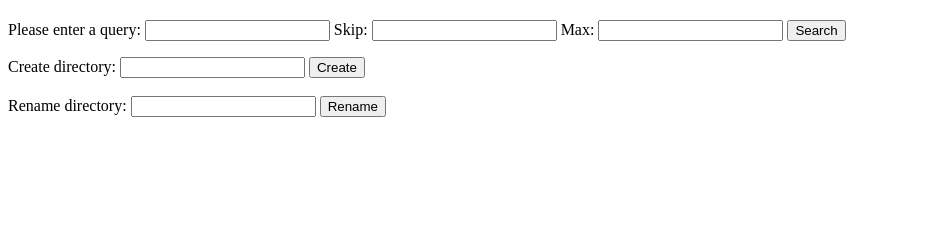
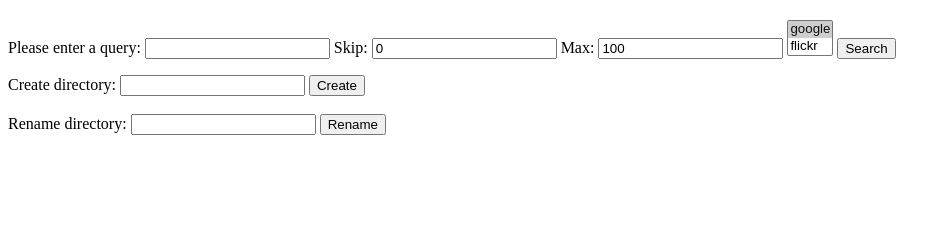
Before and after one commit to kostyaev/image-turk, a Python web app: template web/templates/browse.html in a window 1280 px wide. Shown: the part 137-377 px from the top of the page, without its empty margins (0-951 px from the left). Run offline with Jinja, Linux system fonts and the light colour scheme; the template is opened without the code that fills it, so the values that code supplies are empty; some libraries are stand-ins or nearby versions.

Commit message:
Add flickr support

```diff
--- a/web/templates/browse.html
+++ b/web/templates/browse.html
@@ -8,10 +8,15 @@
          <input type="text" name="query" />
 
          <label for="Skip">Skip:</label>
-         <input type="text" name="skip" />
+         <input type="text" name="skip" value="0"/>
 
          <label for="Limit">Max:</label>
-         <input type="text" name="max" />
+         <input type="text" name="max" value="100"/>
+
+         <select size="2" name="engine">
+            <option selected="selected">google</option>
+            <option>flickr</option>
+         </select>
 
          <input type="submit" value="Search"/>
      </form>
```
Also changed, not shown: web/views.py (+7 -11 lines).
